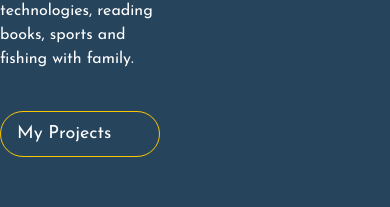
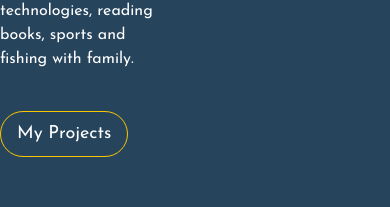
Before and after one commit to Raboogie/Ray-portfolio, a React (Vite) app: page / in a window 390 px wide. Shown: the part 1439-1646 px from the top of the page. Built offline with nearby package versions, Linux system fonts and the light colour scheme.

Commit message:
Refactor code structure for improved readability and maintainability

```diff
--- a/package.json
+++ b/package.json
@@ -1,5 +1,6 @@
 {
 	"name": "portfolio-website",
+	"home": "https://Raboogie.github.io/Ray-portfolio/",
 	"private": true,
 	"homepage": "",
 	"version": "0.0.0",
@@ -8,7 +9,9 @@
 		"dev": "vite",
 		"build": "vite build",
 		"lint": "eslint .",
-    "preview": "vite preview"
+		"preview": "vite preview",
+		"predeploy": "npm run build",
+		"deploy": "gh-pages -d dist"
 	},
 	"dependencies": {
 		"@emailjs/browser": "^4.4.1",
--- a/src/components/aboutMeSection/AboutMeText.jsx
+++ b/src/components/aboutMeSection/AboutMeText.jsx
@@ -1,4 +1,5 @@
 import React from 'react';
+import { Link } from 'react-scroll';
 
 const AboutMeText = () => {
 	return (
@@ -15,9 +16,17 @@ const AboutMeText = () => {
 				exploring new technologies, reading books, sports and fishing
 				with family.
 			</p>
-			<button className="border border-yellow-400 rounded-full py-2 px-4 text-lg flex items-center mt-10 hover:bg-yellow-400 translation-all duration-500 cursor-pointer md:self-start sm:self-center hover:text-cyan-400">
-				My Projects
-			</button>
+			<Link
+				spy={true}
+				smooth={true}
+				duration={500}
+				offset={-130}
+				to={'projects'}
+			>
+				<button className="border border-yellow-400 rounded-full py-2 px-4 text-lg flex items-center mt-10 hover:bg-yellow-400 translation-all duration-500 cursor-pointer md:self-start sm:self-center hover:text-cyan-400">
+					My Projects
+				</button>
+			</Link>
 		</div>
 	);
 };
--- a/src/components/contactMeSection/ContactMeMain.jsx
+++ b/src/components/contactMeSection/ContactMeMain.jsx
@@ -1,17 +1,28 @@
 import React from 'react';
-import ContactMeLeft from "./ContactMeLeft.jsx";
-import ContactMeRight from "./ContactMeRight.jsx";
+import ContactMeLeft from './ContactMeLeft.jsx';
+import ContactMeRight from './ContactMeRight.jsx';
+import { motion } from 'framer-motion';
+import { fadeIn } from '../../framerMotion/variants.js';
 
 const ContactMeMain = () => {
-    return (
-        <div id="contact" className="max-w-[1200px] mx-auto items-center justify-center mt-[100px] px-4">
-            <h2 className="text-6xl text-cyan-400 mb-10 text-center">Contact Me</h2>
-            <div className="flex justify-between gap-24 bg-gray-700 p-8 rounded-2xl lg:flex-row sm:flex-col">
-                <ContactMeLeft/>
-                <ContactMeRight/>
-            </div>
-        </div>
-    );
+	return (
+		<motion.div
+			id="contact"
+			variants={fadeIn('up', 0.2)}
+			initial={'hidden'}
+			whileInView={'show'}
+			viewport={{ once: false, amount: 0 }}
+			className="max-w-[1200px] mx-auto items-center justify-center mt-[100px] px-4"
+		>
+			<h2 className="text-6xl text-cyan-400 mb-10 text-center">
+				Contact Me
+			</h2>
+			<div className="flex justify-between gap-24 bg-gray-700 p-8 rounded-2xl lg:flex-row sm:flex-col">
+				<ContactMeLeft />
+				<ContactMeRight />
+			</div>
+		</motion.div>
+	);
 };
 
 export default ContactMeMain;
--- a/src/components/navBar/NavbarBtn.jsx
+++ b/src/components/navBar/NavbarBtn.jsx
@@ -1,14 +1,23 @@
 import React from 'react';
 import { LuArrowDownRight } from 'react-icons/lu';
+import { Link } from 'react-scroll';
 
 const NavbarBtn = () => {
 	return (
+		<Link
+			spy={true}
+			smooth={true}
+			duration={500}
+			offset={-130}
+			to={'contact'}
+		>
 			<button className="px-4 py-2 rounded-full text-xl font-bold text-white border-cyan-400 border flex items-center gap-1 bg-gradient-to-r from-cyan-400 to-amber-400 hover:border-orange-400 hover:scale-110 translation-all duration-500 hover:shadow-amber-400 hover:shadow-md">
 				Hire Me
 				<div className="sm:hidden md:block">
 					<LuArrowDownRight />
 				</div>
 			</button>
+		</Link>
 	);
 };
 
--- a/vite.config.js
+++ b/vite.config.js
@@ -5,5 +5,5 @@ import tailwindcss from '@tailwindcss/vite';
 // https://vite.dev/config/
 export default defineConfig({
 	plugins: [react(), tailwindcss()],
-	// base: 'Ray-portfolio',
+	base: 'Ray-portfolio',
 });
```
Also changed, not shown: src/components/experienceSection/AllExperiences.jsx (+5 -5 lines), src/components/projectSection/SingleProject.jsx (+32 -12 lines), public/images/letter-r.png (added). Lines whose indentation alone changed are shown as unchanged.
